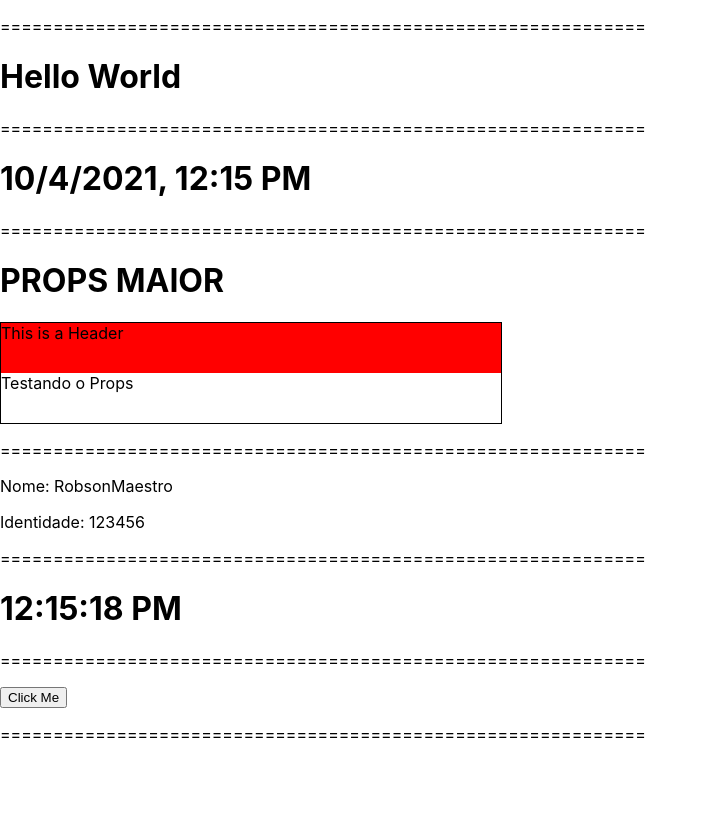
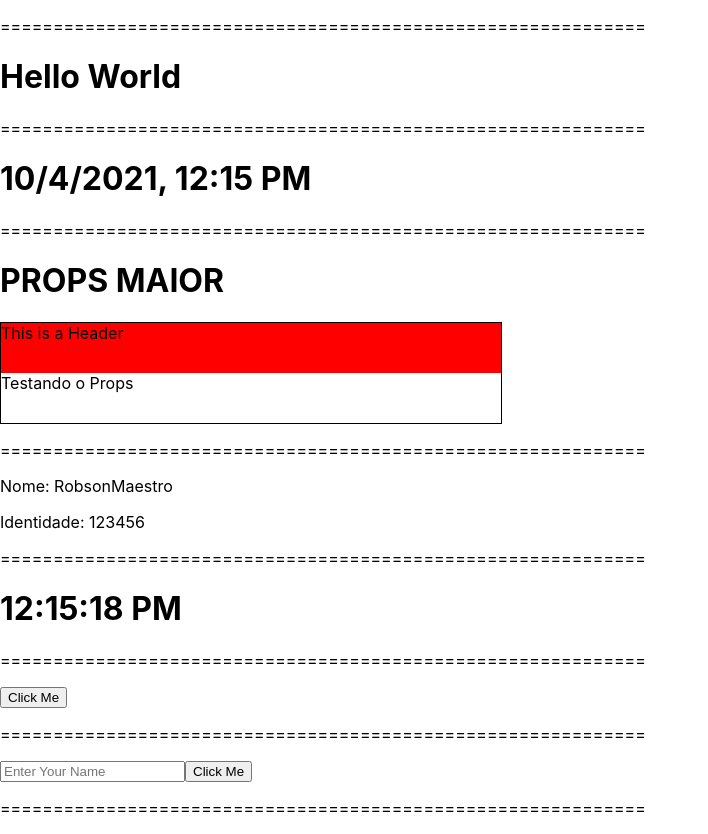
Before and after one commit to MaestroPravaler/APLICA--O-EM-REACT--B-SICO-, a React (Create React App) app: page / in a window 1280 px wide. Shown: the whole page, without its empty margins (0-708 px from the left). Before the commit the page ends 800 px from the top, so only its background shows below. Built offline with nearby package versions, Linux system fonts and the light colour scheme.

Commit message:
Oneway Bind e Listas

```diff
--- /dev/null
+++ b/src/Events2.js
@@ -0,0 +1,45 @@
+import React, { Component } from "react";
+
+export default class Events2 extends Component {
+    constructor(props){
+        super(props);
+        this.state = {
+            name: '',
+            data: []
+        }
+    }
+
+    handleChange = (event) => {
+        this.setState({
+            name: event.target.value
+        });
+        console.log('STATE', this.state);
+    }
+
+    insertToData = () => {
+        const arr = this.state.data;
+        arr.push(this.state.name);
+        this.setState({
+            name: '',
+            data: arr
+        });
+        console.log(this.state);
+    }
+
+    render(){
+        const { data } = this.state;
+        return(
+            <div>
+                <input type="text" onChange={ this.handleChange } name="name" id="name" placeholder="Enter Your Name"/>
+                <button type="button" onClick={ this.insertToData }>Click Me</button>
+                <ul>
+                    { data.map(item=> (
+                        <li key={ item }>{ item }</li>
+                    ))
+
+                    }
+                </ul>
+            </div>
+        )
+    }
+}
--- a/src/index.js
+++ b/src/index.js
@@ -10,6 +10,7 @@
 import State from './State';
 import Clock2 from './Clock2';
 import Events from './Events';
+import Events2 from './Events2';
 
 ReactDOM.render(
   <React.StrictMode>
@@ -28,6 +29,8 @@
     <p>=============================================================</p>
     <Events />
     <p>=============================================================</p>
+    <Events2 />
+    <p>=============================================================</p>
   </React.StrictMode>,
   document.getElementById('root')
 );
```
Also changed, not shown: src/assets/images/react_01.png (added), 1 other file (tests, documents, lock files or other folders).
